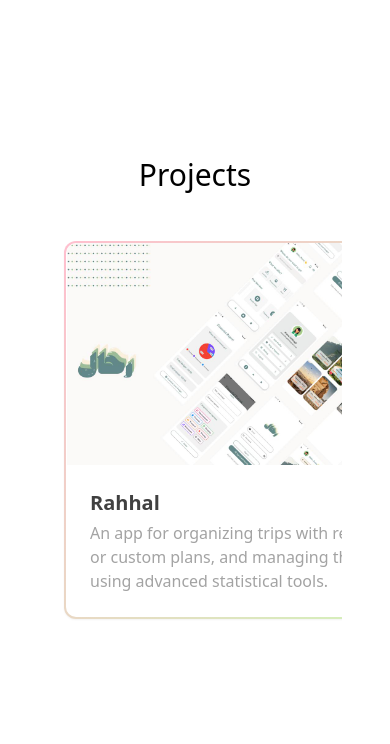
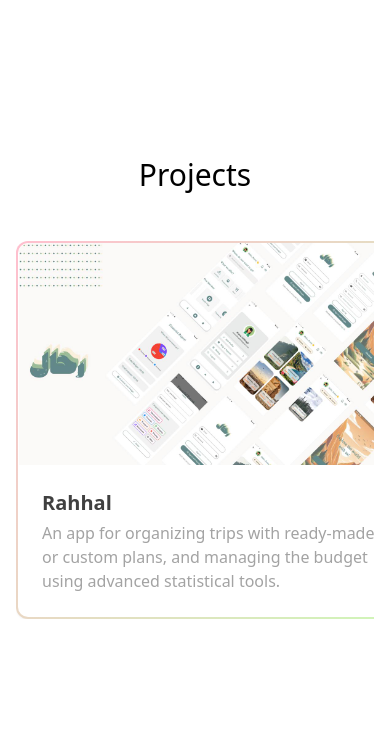
Before and after one commit to hebafaisal/portfolio, a website: page index.html in a window 390 px wide. Shown: the part 1299-2043 px from the top of the page. Drawn offline with Linux system fonts and the light colour scheme.

Commit message:
first commit

```diff
--- a/index.html
+++ b/index.html
@@ -136,9 +136,9 @@
           </section>
 
     <!-- Projects Section -->
-    <section class="py-12">
+    <section class="py-12 px-6 sm:px-10">
       <h2 class="text-3xl font-medium text-center mb-12">Projects</h2>
-      <div class="relative max-w-[1200px] mx-auto px-8 md:px-12">
+      <div class="relative max-w-[1200px] mx-auto px-6 sm:px-10 md:px-12">
         <button id="scrollLeft" class="hidden sm:flex items-center justify-center whitespace-nowrap text-sm font-medium absolute h-10 w-10 rounded-full -left-12 top-1/2 -translate-y-1/2 bg-white shadow-lg z-10" id="scrollLeft">
           <svg xmlns="http://www.w3.org/2000/svg" width="24" height="24" viewBox="0 0 24 24" fill="none" stroke="currentColor" stroke-width="2" stroke-linecap="round" stroke-linejoin="round" class="lucide lucide-arrow-left h-4 w-4">
             <path d="m12 19-7-7 7-7"></path>
@@ -154,7 +154,7 @@
           <span class="sr-only">Next slide</span>
         </button>
 
-        <div id="projectContainer" class="flex flex-wrap md:flex-nowrap overflow-x-auto scroll-smooth gap-8 px-4 pb-8 [&::-webkit-scrollbar]:hidden [-ms-overflow-style:none] [scrollbar-width:none] mb-20">
+        <div id="projectContainer" class="flex flex-wrap md:flex-nowrap overflow-x-auto scroll-smooth gap-8 px-6 sm:px-4 pb-12 [&::-webkit-scrollbar]:hidden [-ms-overflow-style:none] [scrollbar-width:none] mb-20">
           <div class="flex flex-nowrap gap-4 md:gap-6">
           <!-- Project 1 -->
           <div
@@ -447,7 +447,6 @@ class="group relative flex-none w-[280px] md:w-[320px] lg:w-[360px] flex flex-co
 </div>
         </div>
     </section>
-
           <section class="mb-20">
             <p class="text-lg text-black mb-8 text-center">Skilled in but not limited to...</p>
             <div style="display: flex;width: 100%;height: 100%;max-width: 100%;max-height: 100%;place-items: center;margin: 0px;padding: 0px;list-style-type: none;opacity: 1;mask-image: linear-gradient(to right, rgba(0, 0, 0, 0) 0%, rgb(0, 0, 0) 25%, rgb(0, 0, 0) 75%, rgba(0, 0, 0, 0) 100%);overflow: hidden;--play: running;--direction: normal;--duration: 78.732861328125s;--delay: 0s;--iteration-count: infinite;--min-width: 100%;">
```
Also changed, not shown: dist/output.css.
